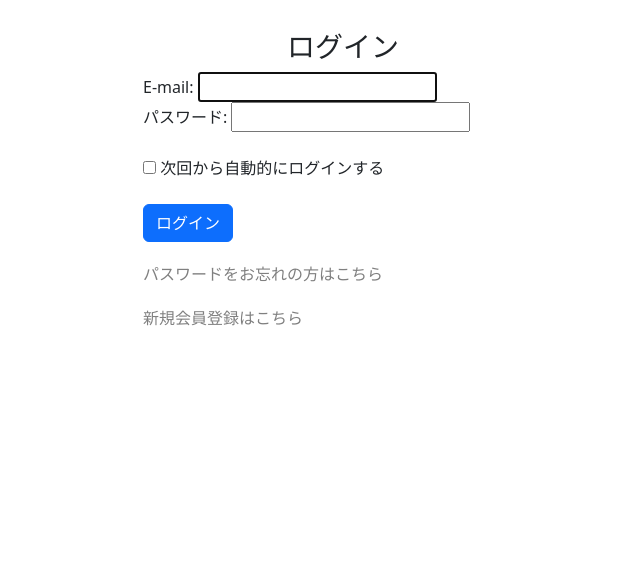
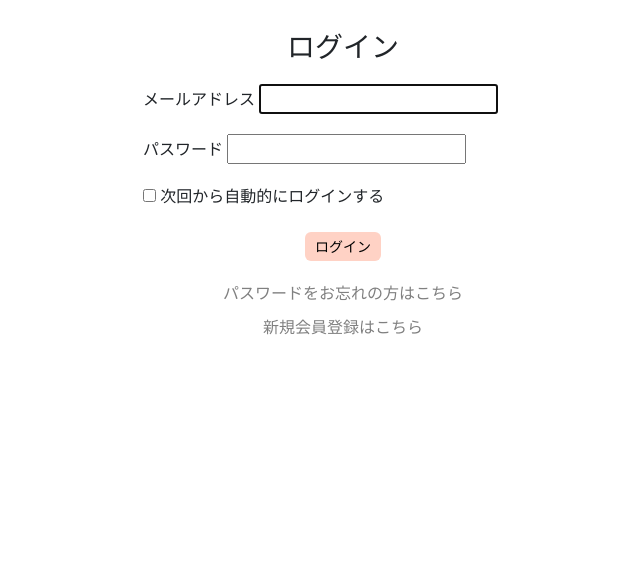
Before and after one commit to omochitopan/django-tabelog-kadai, a Django app: page /login/ in a window 1280 px wide. Shown: the part 60-639 px from the top of the page, without its empty margins (197-837 px from the left). Run offline with Django 5.2, Linux system fonts and the light colour scheme; some libraries are stand-ins or nearby versions.

```diff
--- a/myproject/myproject/urls.py
+++ b/myproject/myproject/urls.py
@@ -25,10 +25,10 @@ urlpatterns = [
     path('', views.TopView.as_view(), name="top"),
     path('login/', views.LoginView.as_view(), name="login"),
     path('usercreated', views.UserCreatedView.as_view(), name="usercreated"),
-    path('passwordreset/', views.PasswordResetView.as_view(), name="passwordreset"),
-    path('passwordreset/done/', views.PasswordResetDoneView.as_view(), name="passwordresetdone"),
-    path('passwordreset/confirm/<uidb64>/<token>//', views.PasswordResetConfirmView.as_view(), name="passwordresetconfirm"),
-    path('passwordreset/complete/', views.PasswordResetCompleteView.as_view(), name="passwordresetcomplete"),
+    path('passwordreset/', views.PasswordResetView.as_view(), name="password_reset"),
+    path('passwordreset/done/', views.PasswordResetDoneView.as_view(), name="password_reset_done"),
+    path('passwordreset/confirm/<uidb64>/<token>//', views.PasswordResetConfirmView.as_view(), name="password_reset_confirm"),
+    path('passwordreset/complete/', views.PasswordResetCompleteView.as_view(), name="password_reset_complete"),
     path('signup/', views.SignupView.as_view(), name="signup"),
     path('users/<uuid:activate_token>/activation/', views.activate_user, name='users-activation'),
     path('logout/', views.logout_view, name="logout"),
--- a/myproject/nagoyameshi/static/nagoyameshi/css/style.css
+++ b/myproject/nagoyameshi/static/nagoyameshi/css/style.css
@@ -106,6 +106,28 @@ main {
 
 .login .login-ref {
   margin: 20px 0;
+}
+
+.login .form-section {
+  margin: 20px 0;
+}
+
+.login .btn {
+  color: black;
+  font-size: 14px;
+  background-color: rgb(255, 210, 197);
+  padding: 4px 10px;
+  border: none;
+}
+
+.login .btn:hover {
+  color: white;
+  background-color: orangered;
+}
+
+.login .ref-container {
+  text-align: center;
+  margin: 10px 0;
 }
 
 .login .ref {
--- a/myproject/nagoyameshi/templates/login.html
+++ b/myproject/nagoyameshi/templates/login.html
@@ -8,15 +8,25 @@
 		<h3 class="title">ログイン</h3>
 		<form method="post">
 			{% csrf_token %}
-			{{ form|bootstrap }}
-			<br>
-			<input class="login-check" name="login-check" type="checkbox">
-			<label  name="login-check" for="">次回から自動的にログインする</label>
-			<br>
-			<input type="submit" class="btn btn-primary" value="ログイン">
+			<!--{{ form|bootstrap }}-->
+			<div class="form-section">
+				メールアドレス
+				{{ form.username }}
+			</div>
+			<div class="form-section">
+				{{ form.password.label }}
+				{{ form.password }}
+			</div>
+			<div class="autologin">
+				<input class="login-check" name="login-check" type="checkbox">
+				<label  name="login-check" for="">次回から自動的にログインする</label>
+			</div>
+			<div class="flex-container btn-container">
+				<input type="submit" class="btn" value="ログイン">
+			</div>
 		</form>
-		<div class="login-ref"><a href="{% url 'passwordreset' %}" class="ref">パスワードをお忘れの方はこちら</a></div>
-		<div class="login-ref"><a href="{% url 'signup' %}" class="ref">新規会員登録はこちら</a></div>
+		<div class="ref-container"><a href="{% url 'password_reset' %}" class="ref">パスワードをお忘れの方はこちら</a></div>
+		<div class="ref-container"><a href="{% url 'signup' %}" class="ref">新規会員登録はこちら</a></div>
 	</div>
 </div>
 {% endblock %}
```
Also changed, not shown: myproject/nagoyameshi/models.py (+0 -16 lines), myproject/nagoyameshi/migrations/0001_initial.py, 1 other file.
